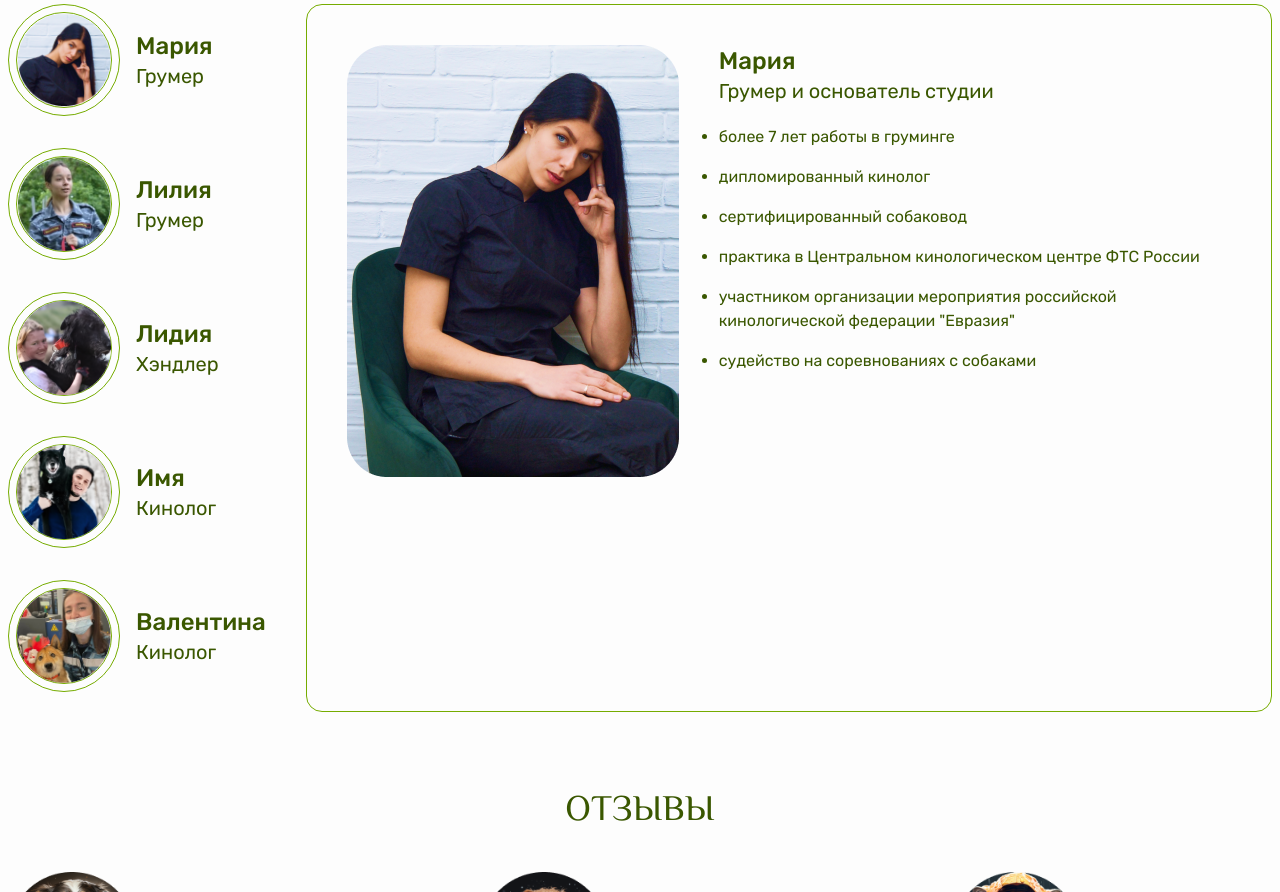
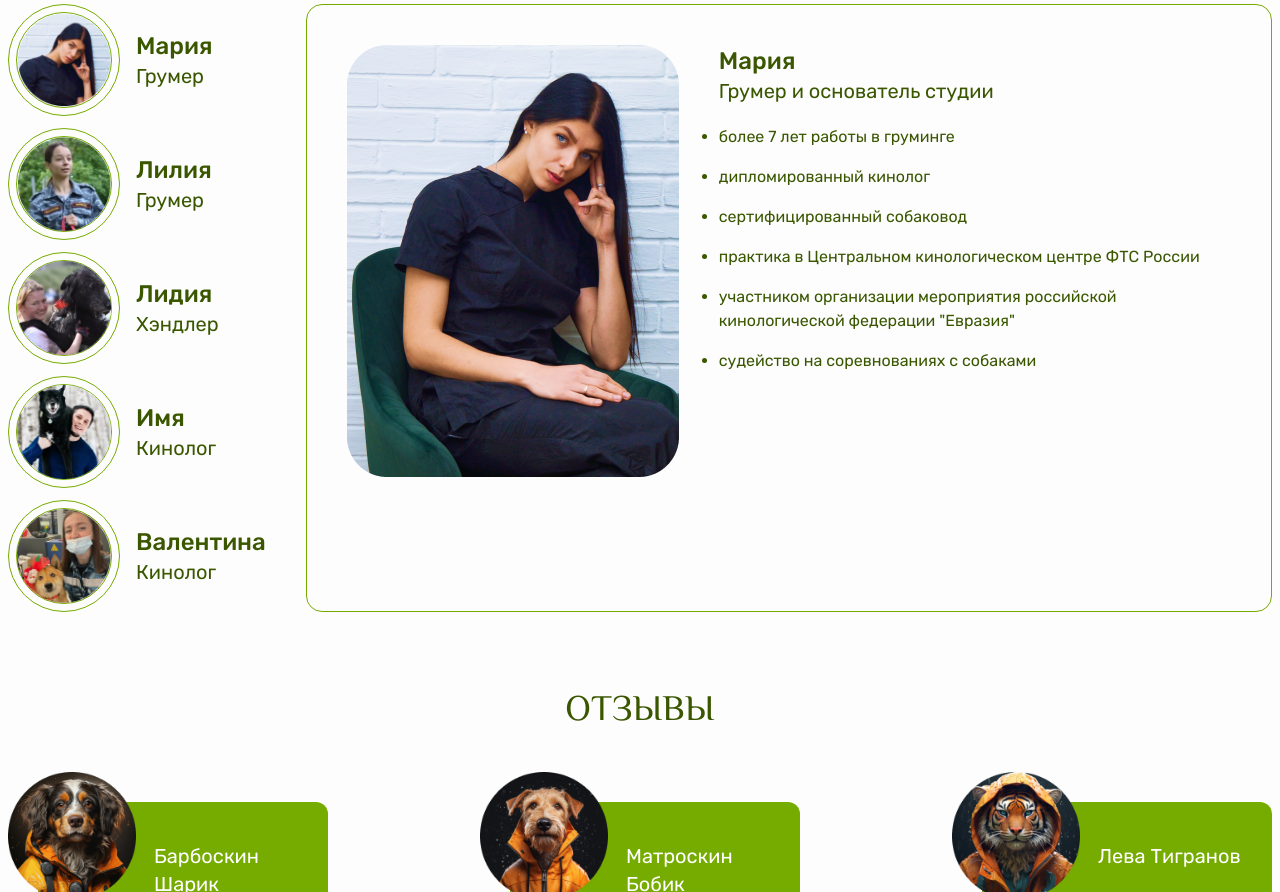
Before and after one commit to maxim-semikov/rumi, a Next.js app: page / in a window 1280 px wide. Shown: the part 2420-3312 px from the top of the page. Built offline with nearby package versions, Linux system fonts and the light colour scheme.

Commit message:
remove mb

```diff
--- a/src/components/MastersSection/MasterSection.tsx
+++ b/src/components/MastersSection/MasterSection.tsx
@@ -15,10 +15,9 @@ export const MasterSection = () => {
             <div className={'flex flex-col lg:flex-row gap-10'}>
                 <div className={'flex flex-row flex-wrap justify-center lg:flex-col lg:items-start gap-3'}>
                     {masters.map(({name, shortTitle, avatarUrl}, index) => (
-                        <li key={name} className={'flex items-center gap-4 flex-shrink-0 mb-5 hover:cursor-pointer'} onClick={() => setActiveMaster(index)}>
+                        <li key={name} className={'flex items-center gap-4 flex-shrink-0 hover:cursor-pointer'} onClick={() => setActiveMaster(index)}>
                             <div className={'flex flex-shrink-0 justify-center items-center w-28 h-28 border' +
-                                ' border-rumi-light' +
-                                ' rounded-full'}>
+                                ' border-rumi-light rounded-full'}>
                                 <div className={'relative w-24 h-24 border border-rumi-light rounded-full'}>
                                     <Image src={avatarUrl} alt={`${name} - ${shortTitle}`} fill/>
                                 </div>
```
